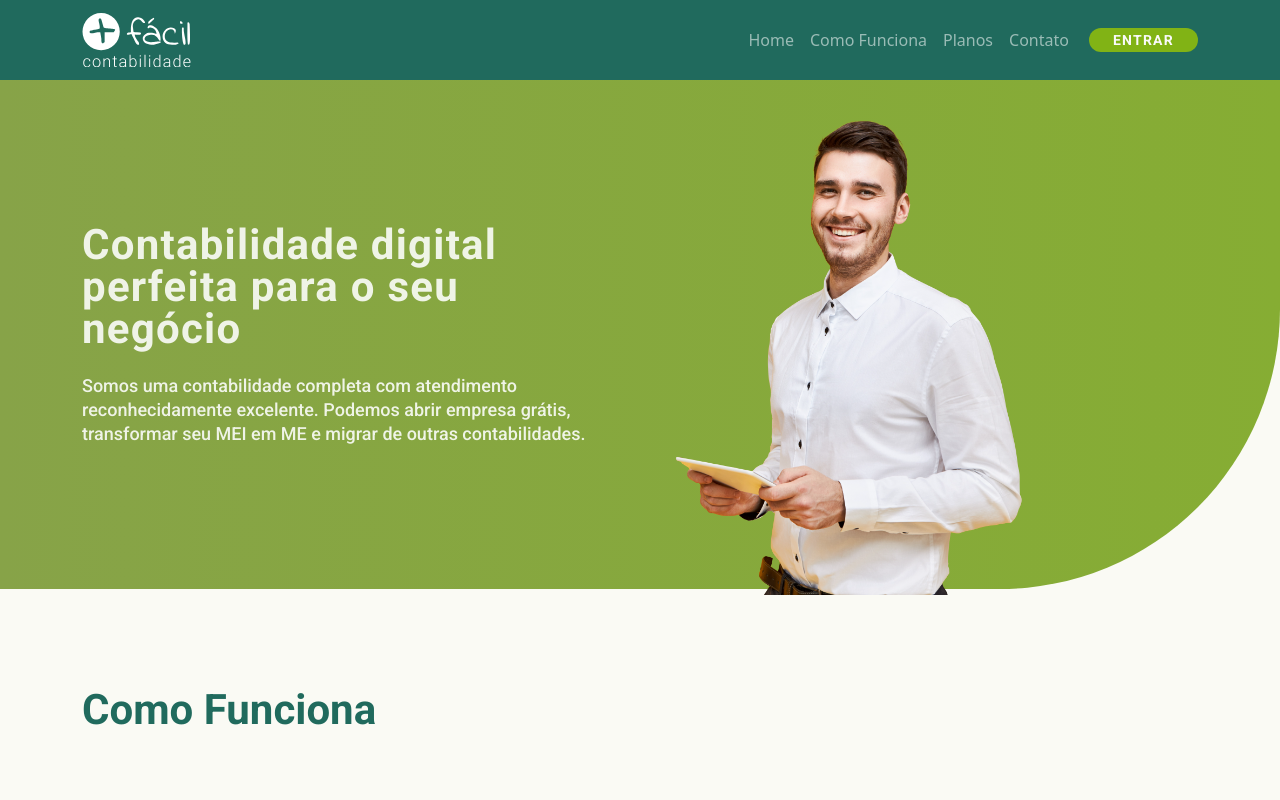
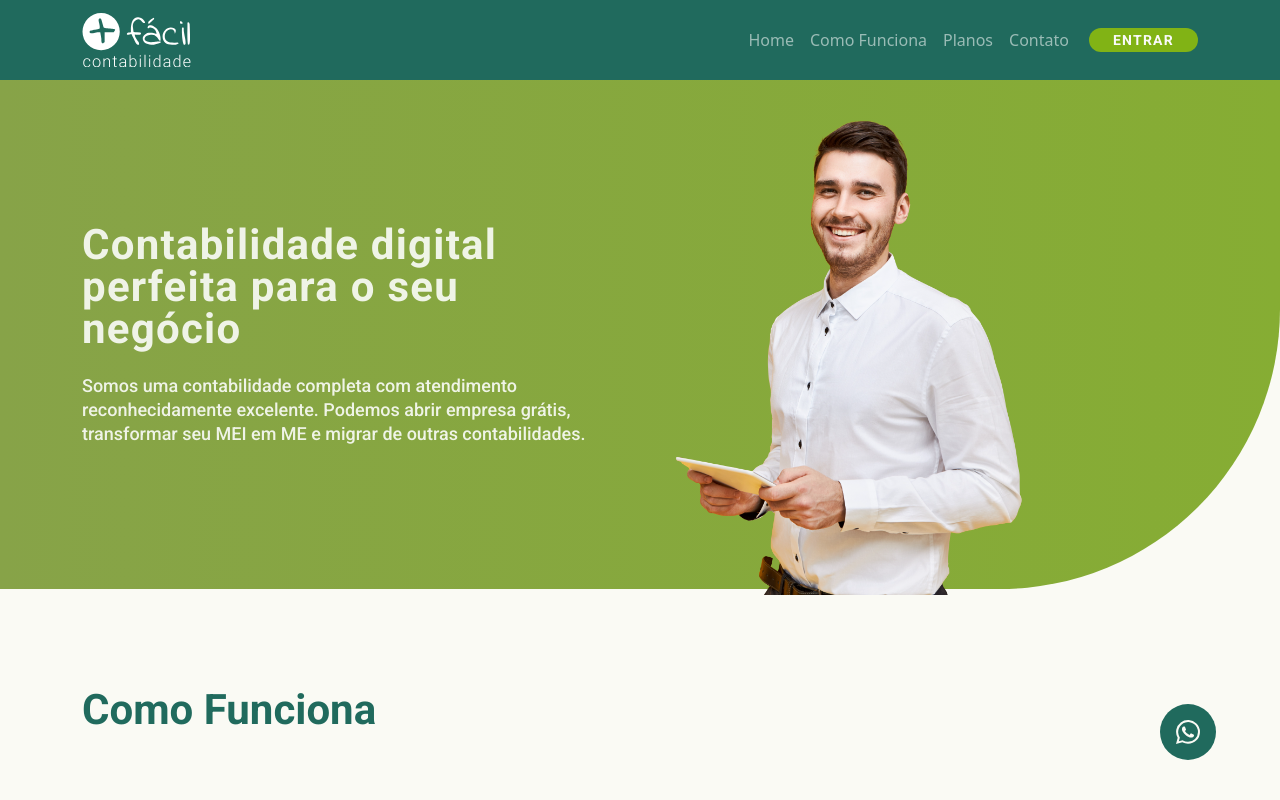
Before and after one commit to Branc0/mais-facil-lp, a Gatsby site: page / in a window 1280 px wide. Shown: the top 800 px of the page. Built offline with nearby package versions, Linux system fonts and the light colour scheme; Gatsby itself is replaced by a stand-in of ours.

Commit message:
feat: adiciona botão para conversar por WPP

```diff
--- /dev/null
+++ b/src/components/botao-wpp.js
@@ -0,0 +1,41 @@
+import React from "react"
+
+import styled from "styled-components"
+import WppSvg from "../images/whatsapp.svg"
+
+const Botao = styled.a`
+	display: flex;
+	position: fixed;
+	bottom: 5%;
+	right: 5%;
+	background-color: #206A5D;
+	padding: 1em;
+	align-items: center;
+	justify-content: center;
+	border-radius: 50%;
+	z-index: 15;
+	a {
+		text-decoration: none;
+	}
+	svg {
+		fill: #fafafa;
+	}
+`
+
+const Wpp = () => {
+    return (
+        <Botao
+            href="https://api.whatsapp.com/send?phone=5517991663337"
+            target="_blank"
+            rel="noopener noreferrer">
+            <WppSvg
+                id={WppSvg.id}
+                desc={`Logo marca`}
+                width="1.5rem"
+                height="1.5rem"
+            />
+        </Botao>
+    )
+}
+
+export default Wpp
--- a/src/components/layout.js
+++ b/src/components/layout.js
@@ -12,6 +12,7 @@ import { useStaticQuery, graphql } from "gatsby"
 import Header from "./layout/header"
 import Footer from "./layout/footer"
 import styled from "styled-components"
+import Wpp from "./botao-wpp"
 
 const Layout = ({ children }) => {
   const data = useStaticQuery(graphql`
@@ -25,13 +26,14 @@ const Layout = ({ children }) => {
   `)
 
   const Main = styled.main`
-    background-color: #FAFAF4
+    background-color: #FAFAF4;
     `
 
   return (
     <>
       <Header siteTitle={data.site.siteMetadata?.title || `Title`} />
       <Main id="inicio">{children}</Main>
+      <Wpp />
       <Footer />
     </>
   )
--- a/src/components/layout/footer.js
+++ b/src/components/layout/footer.js
@@ -13,6 +13,8 @@ const CustomFooter = styled.footer`
   padding: 30px 0;
   display: flex;
   align-items: center;
+  position: relative;
+  z-index: 15;
   @media (max-width: 990px) {
       justify-content: center;
   }
```
Also changed, not shown: src/images/whatsapp.svg (added).
